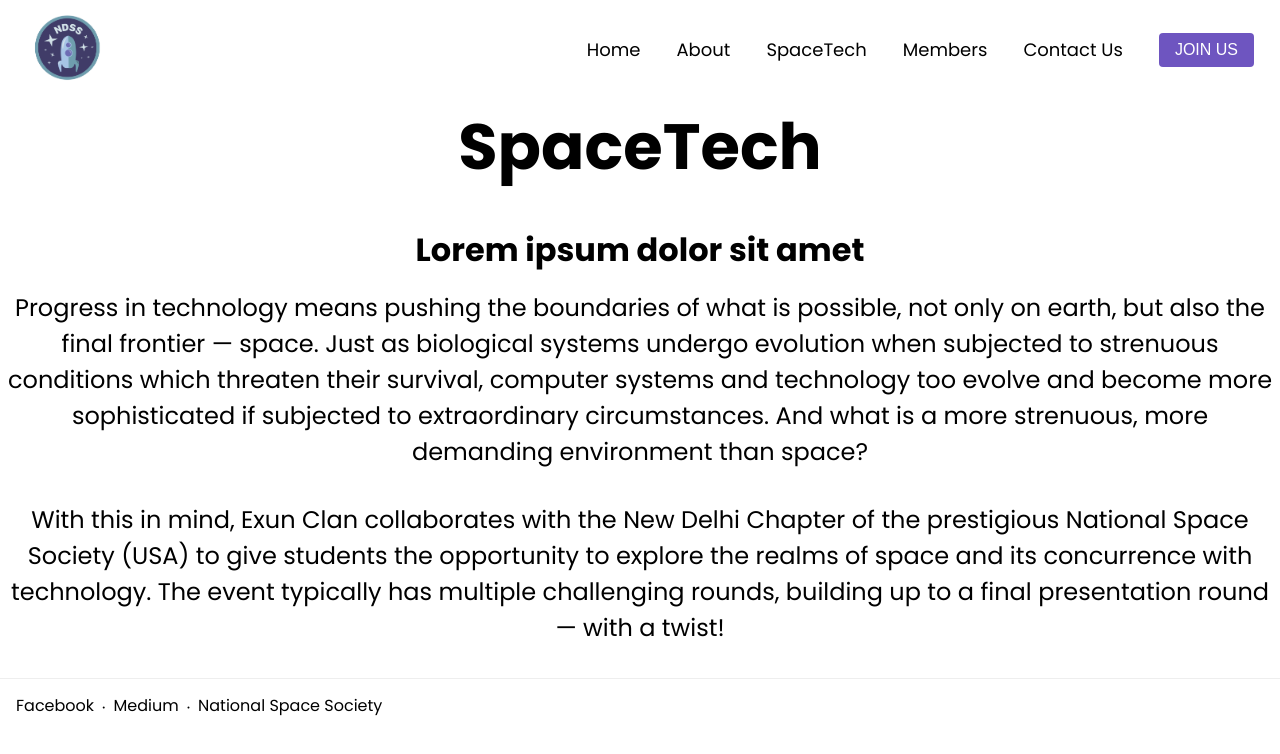
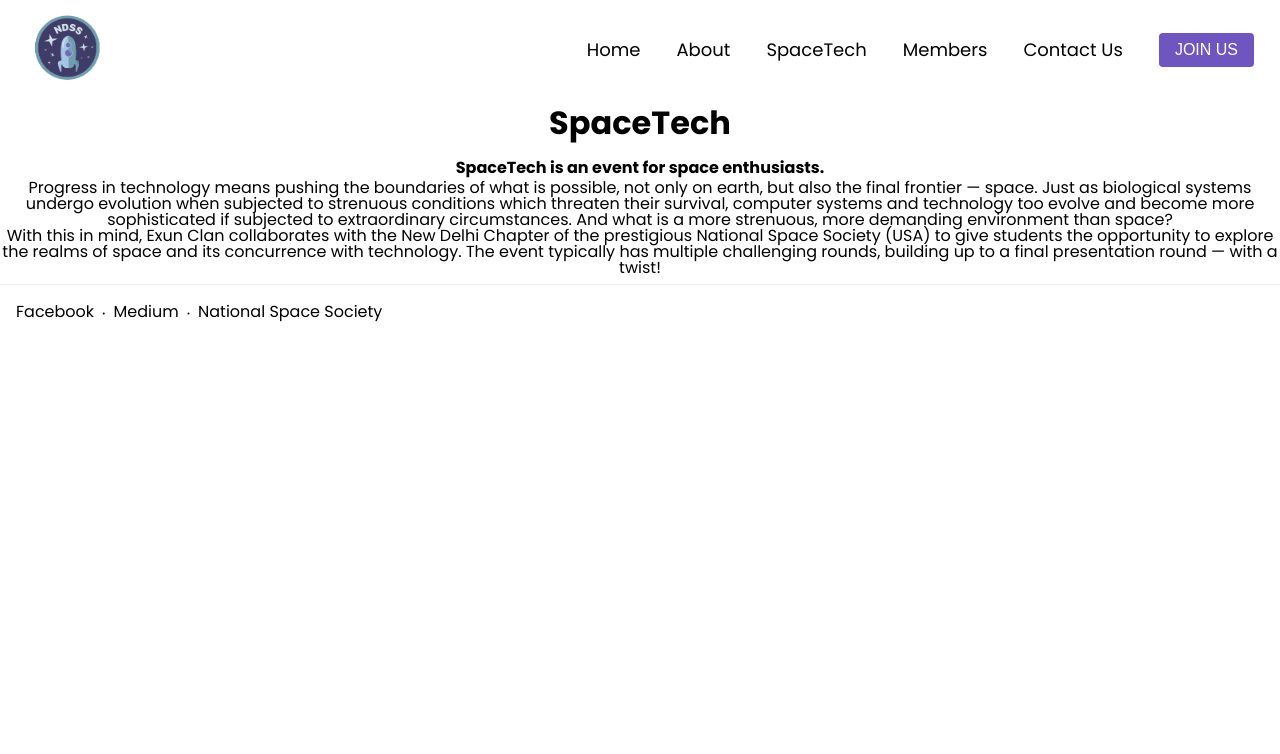
Before and after one commit to New-Delhi-Space-Society/new-delhi-space-society.github.io, a Next.js app: page /spacetech in a window 1280 px wide. Shown: the top 754 px of the page. Built offline with nearby package versions, Linux system fonts and the light colour scheme.

Commit message:
fixes + font size

```diff
--- a/pages/spacetech.tsx
+++ b/pages/spacetech.tsx
@@ -5,8 +5,8 @@ const SpacetechPage = styled.main`
   text-align: center;
 
   h1 {
-    font-size: 4rem;
-    margin-bottom: 2rem;
+    font-size: 2rem;
+    margin-bottom: 0.5rem;
   }
 
   h3 {
@@ -15,9 +15,9 @@ const SpacetechPage = styled.main`
   }
 
   p {
-    font-size: 1.5rem;
-    line-height: 1.5;
-    margin-bottom: 2rem;
+    font-size: 1rem;
+    line-height: 1;
+    margin-bottom: 0rem;
   }
 `;
 
@@ -25,7 +25,7 @@ function Spacetech() {
   return (
     <SpacetechPage>
       <h1>SpaceTech</h1>
-      <h3>Lorem ipsum dolor sit amet</h3>
+      <h4>SpaceTech is an event for space enthusiasts.</h4>
       <p>
         Progress in technology means pushing the boundaries of what is possible,
         not only on earth, but also the final frontier — space. Just as
```
Also changed, not shown: components/index/Contents.tsx (+1 -7 lines).
